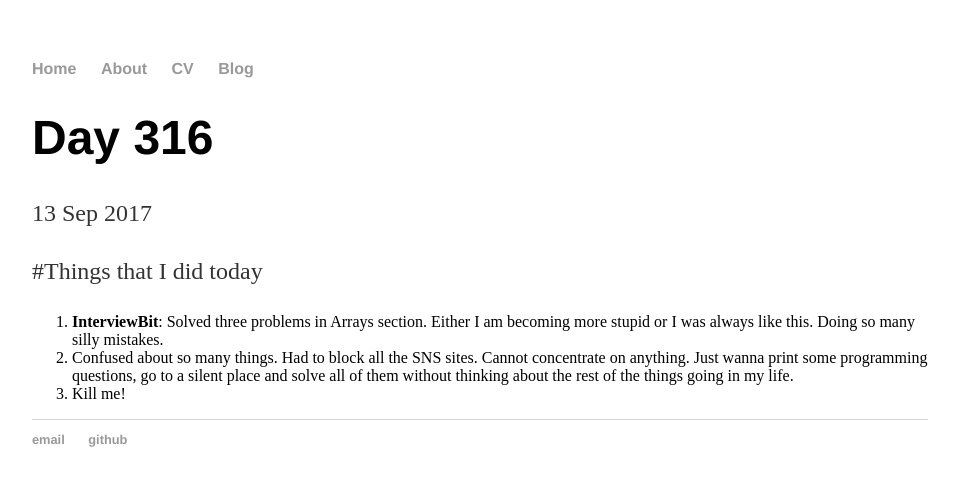
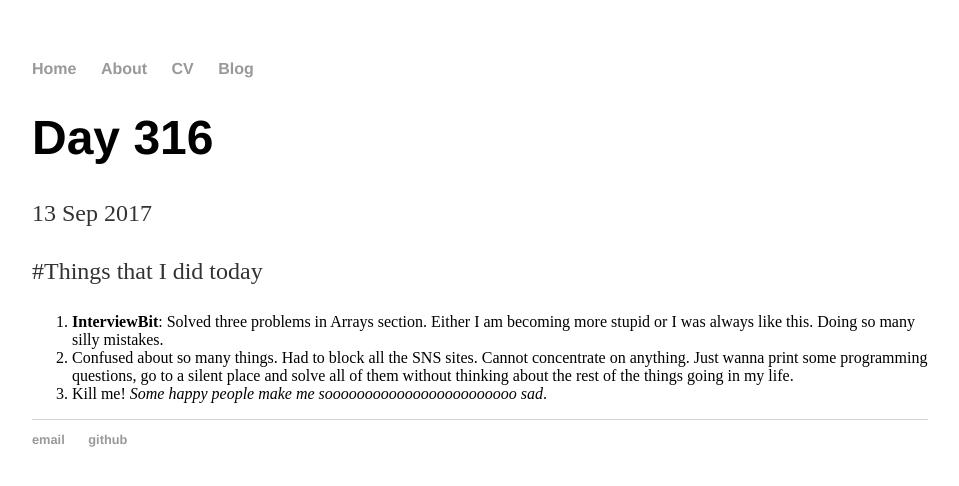
Before and after one commit to scitamehtam/scitamehtam.github.io, a Jekyll site: the page built from _posts/2017-09-13-Day-316.md, in a window 1280 px wide. Shown: the top 486 px of the page, without its empty margins (160-1119 px from the left). Built offline with Jekyll 4.4.1, drawn with Linux system fonts in a browser that asks for light colours.

Commit message:
Update 2017-09-13-Day-316.md

```diff
--- a/_posts/2017-09-13-Day-316.md
+++ b/_posts/2017-09-13-Day-316.md
@@ -6,4 +6,4 @@ date: 2017-09-13
 #Things that I did today
 1. **InterviewBit**: Solved three problems in Arrays section. Either I am becoming more stupid or I was always like this. Doing so many silly mistakes.
 2. Confused about so many things. Had to block all the SNS sites. Cannot concentrate on anything. Just wanna print some programming questions, go to a silent place and solve all of them without thinking about the rest of the things going in my life.
-3. Kill me!
+3. Kill me! *Some happy people make me soooooooooooooooooooooooo sad*.
```
